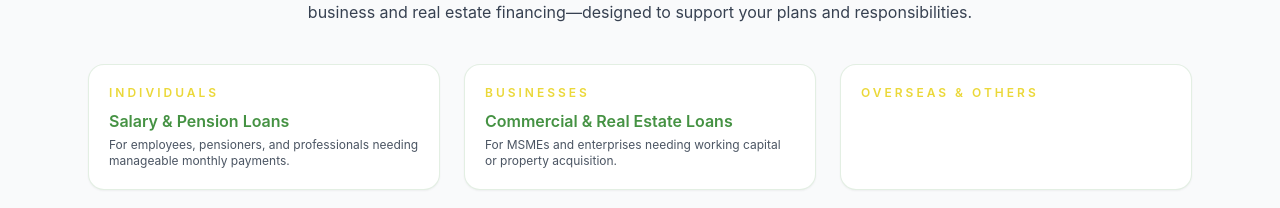
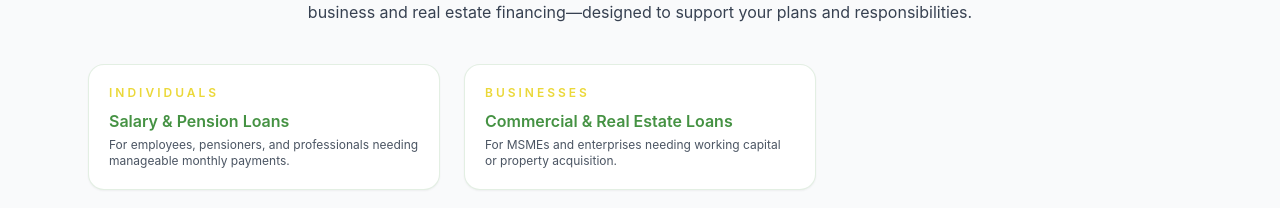
Before and after one commit to Christian-aspacbank/aspacbank, a React (Create React App) app: page /loans in a window 1280 px wide. Shown: the part 592-800 px from the top of the page. Built offline with nearby package versions, Linux system fonts and the light colour scheme.

Commit message:
Update Loans.tsx

```diff
--- a/src/Pages/Loans.tsx
+++ b/src/Pages/Loans.tsx
@@ -240,11 +240,6 @@ const Loans: React.FC = () => {
                 acquisition.
               </p>
             </div>
-            <div className="bg-white rounded-2xl p-5 border border-primary/15 shadow-sm">
-              <p className="text-xs font-semibold tracking-[0.25em] uppercase text-aspac-yellow mb-2">
-                Overseas & Others
-              </p>
-            </div>
           </div>
         </section>
 
```
